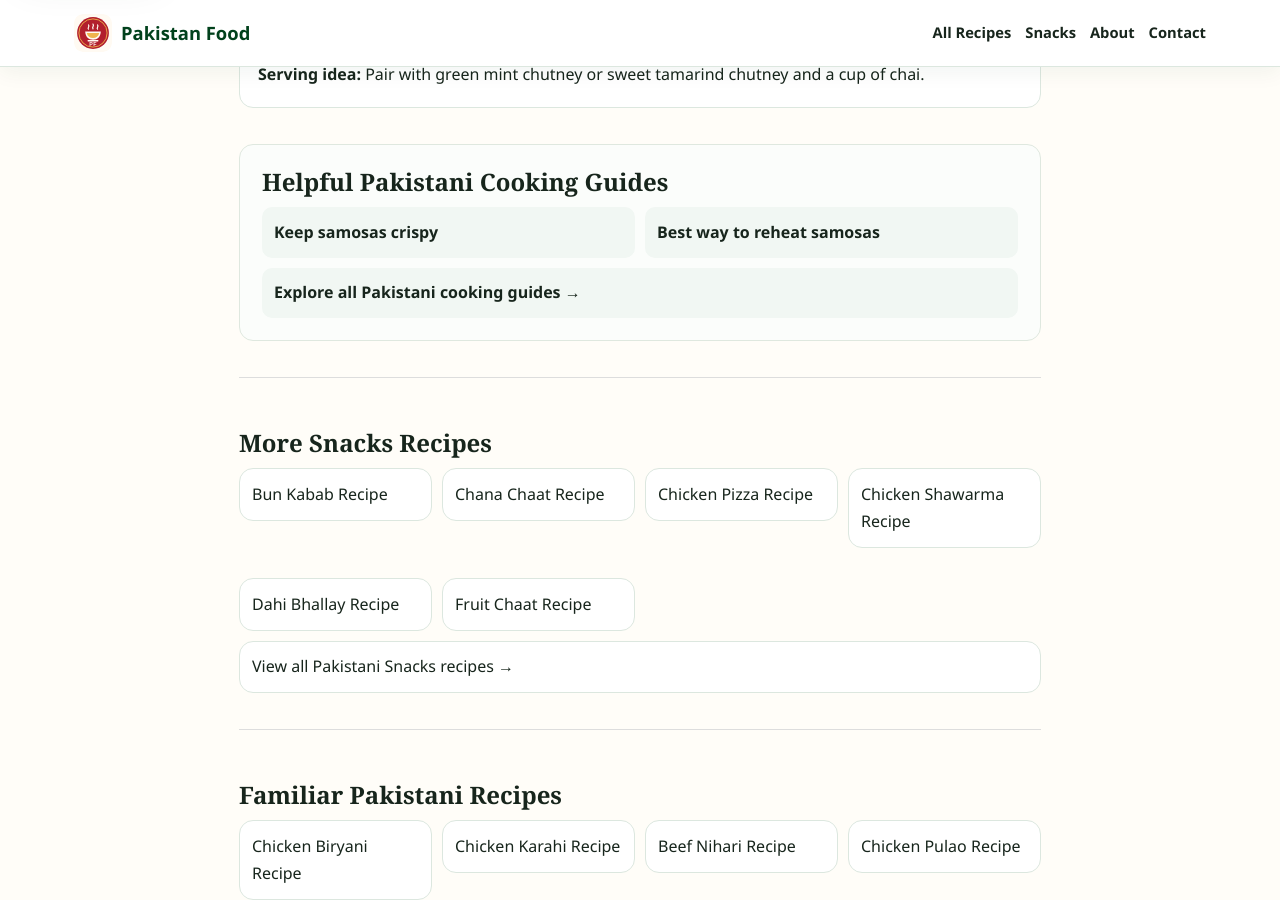
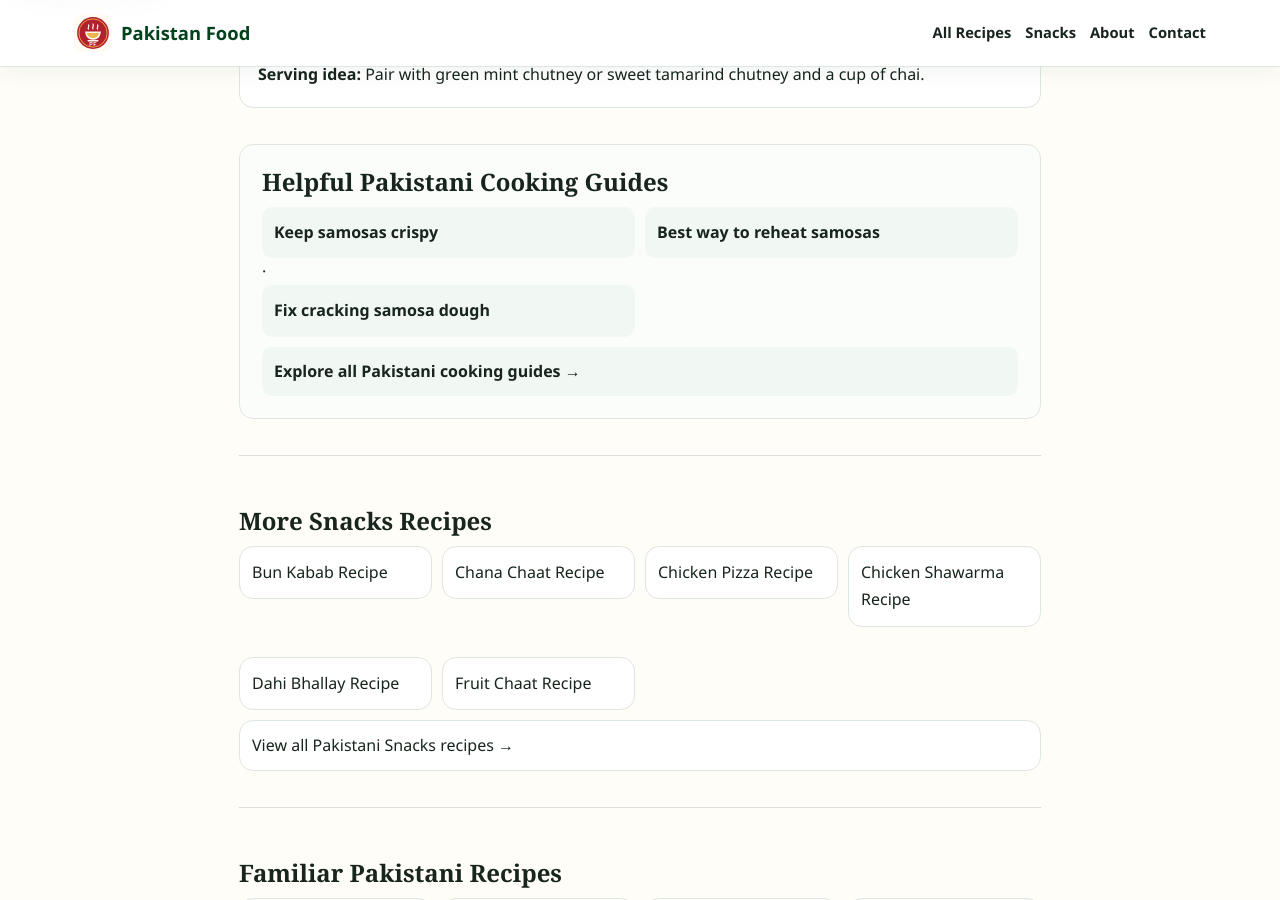
Before and after one commit to manazarali01-hub/pakistan-food, a Jekyll site: the page built from recipes/pakistani-samosa.html, in a window 1280 px wide and 900 px high, scrolled down 3462 px. Built offline with Jekyll 4.4.1, drawn with Linux system fonts in a browser that asks for light colours.

Commit message:
Link samosa dough guide from recipe pages

```diff
--- a/_layouts/recipe.html
+++ b/_layouts/recipe.html
@@ -344,7 +344,7 @@
           {% when 'aloo-paratha' or 'anda-paratha' or 'halwa-puri' %}
             <li><a href="../guides/how-to-make-soft-aloo-paratha.html">Make soft aloo paratha</a></li><li><a href="../guides/pakistani-breakfast-guide.html">Pakistani breakfast guide</a></li>
           {% when 'pakistani-samosa' %}
-            <li><a href="../guides/how-to-keep-samosas-crispy.html">Keep samosas crispy</a></li><li><a href="../guides/how-to-reheat-samosas.html">Best way to reheat samosas</a></li>
+            <li><a href="../guides/how-to-keep-samosas-crispy.html">Keep samosas crispy</a> · <a href="../guides/why-samosa-dough-cracks.html">Fix cracking samosa dough</a></li><li><a href="../guides/how-to-reheat-samosas.html">Best way to reheat samosas</a></li>
           {% when 'pakora' %}
             <li><a href="../guides/why-pakora-gets-oily.html">Why pakora gets oily</a></li>
           {% when 'chana-chaat' or 'dahi-bhallay' %}
```
